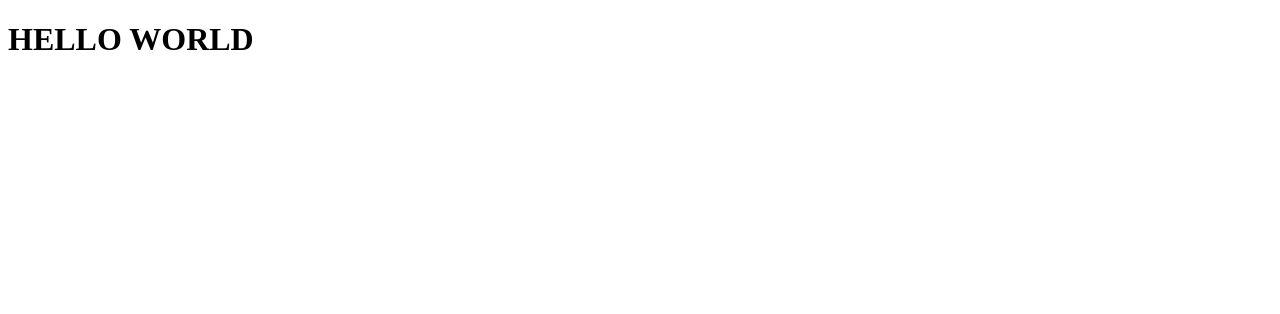
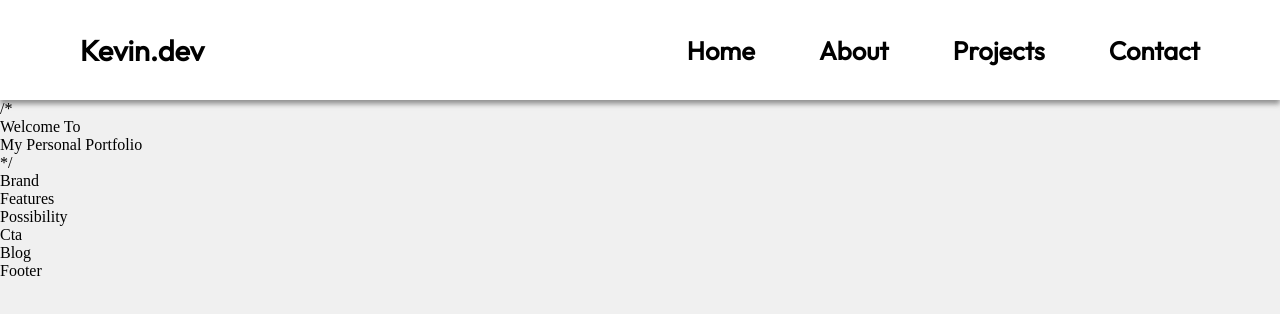
Before and after one commit to kevinsus/portfolio, a React (Create React App) app: page / in a window 1280 px wide. Shown: the top 314 px of the page. Built offline with nearby package versions, Linux system fonts and the light colour scheme.

Commit message:
finish navigation bar

```diff
--- /dev/null
+++ b/src/App.css
@@ -0,0 +1,17 @@
+@import url('https://fonts.googleapis.com/css2?family=Libre+Baskerville&family=Outfit&display=swap');
+
+* {
+    box-sizing: border-box;
+    margin: 0;
+    padding: 0;
+    scroll-behavior: smooth;
+}
+
+body {
+    background: #F0F0F0;
+}
+
+li, a, button {
+    color: unset;
+    text-decoration: none;
+}
--- a/src/App.js
+++ b/src/App.js
@@ -1,9 +1,22 @@
 import React from 'react'
+import { Blog, Features, Footer, Header, Possibility } from './containers'
+import { Article, Brand, Cta, Feature, Navbar } from './components'
+
+import './App.css'
 
 const App = () => {
   return (
-    <div>
-        <h1>HELLO WORLD</h1>
+    <div className='App'>
+      <div className='gradient__bg'>
+        <Navbar />
+        <Header />
+      </div>
+      <Brand />
+      <Features />
+      <Possibility />
+      <Cta />
+      <Blog />
+      <Footer />
     </div>
   )
 }
--- a/src/components/navbar/Navbar.jsx
+++ b/src/components/navbar/Navbar.jsx
@@ -1,9 +1,22 @@
 import React from 'react'
 import './navbar.css'
+import { RiMenu3Line, RiCloseLine } from 'react-icons/ri'
 
 const Navbar = () => {
   return (
-    <div>Navbar</div>
+    <div className='navbar-links'>
+      <div className='navbar-links_logo'>
+        <h3>Kevin.dev</h3>
+      </div>
+      <div className='navbar-links_containers'>
+        <ul>
+          <li><a href='#home'>Home</a></li>
+          <li><a href='#possibility'>About</a></li>
+          <li><a href='#features'>Projects</a></li>
+          <li><a href='#blog'>Contact</a></li>
+        </ul>
+      </div>
+    </div>
   )
 }
 
--- a/src/components/navbar/navbar.css
+++ b/src/components/navbar/navbar.css
@@ -0,0 +1,47 @@
+.navbar-links {
+    background-color: white;
+    display: flex;
+    flex-direction: row;
+    align-items: center;
+    font-family: 'Libre Baskerville', serif;
+    font-family: 'Outfit', sans-serif;
+    justify-content: space-between;
+    box-shadow: 0px 4px 5px 0px rgba(114,114,114,0.75);
+    -webkit-box-shadow: 0px 4px 5px 0px rgba(114,114,114,0.75);
+    -moz-box-shadow: 0px 4px 5px 0px rgba(114,114,114,0.75);
+}
+
+.navbar-links_logo {
+    padding: 2rem 5rem;
+    display: flex;
+    flex-direction: row;
+    gap: 4rem;
+}
+
+.navbar-links_containers ul {
+    padding: 2rem 5rem;
+    display: flex;
+    flex-direction: row;
+    gap: 4rem;
+}
+
+.navbar-links_logo h3 {
+    color: black;
+    font-size: 1.8rem;
+    cursor: pointer;
+}
+
+.navbar-links_containers li,
+.navbar-links_containers a {
+    font-size: 1.6rem;
+    color: black;
+    font-weight: 900;
+    list-style-type: none;
+}
+
+.navbar-links_containers li a {
+    transition: all 0.3s ease 0;
+}
+.navbar-links_containers li a:hover {
+    color: #0088a9;
+}
--- a/src/containers/features/Features.jsx
+++ b/src/containers/features/Features.jsx
@@ -1,5 +1,5 @@
 import React from 'react'
-import './feature.css'
+import './features.css'
 
 const Features = () => {
   return (
--- a/src/containers/header/Header.jsx
+++ b/src/containers/header/Header.jsx
@@ -3,7 +3,13 @@ import './header.css'
 
 const Header = () => {
   return (
-    <div>Header</div>
+    <div className='header-container'>
+      <div className='header-container_left'>
+        /* <p>Welcome To <br />My Personal Portfolio</p> */
+      </div>
+      <div className='header-container_right'>
+      </div>
+    </div>
   )
 }
 
--- a/src/index.js
+++ b/src/index.js
@@ -2,6 +2,7 @@ import React from 'react'
 import ReactDOM from 'react-dom'
 
 import App from './App'
+import './index.css'
 
 // ReactDom => connect react to index.html
 ReactDOM.render(<App />, document.getElementById('root'));
```
Also changed, not shown: src/index.css (added).
